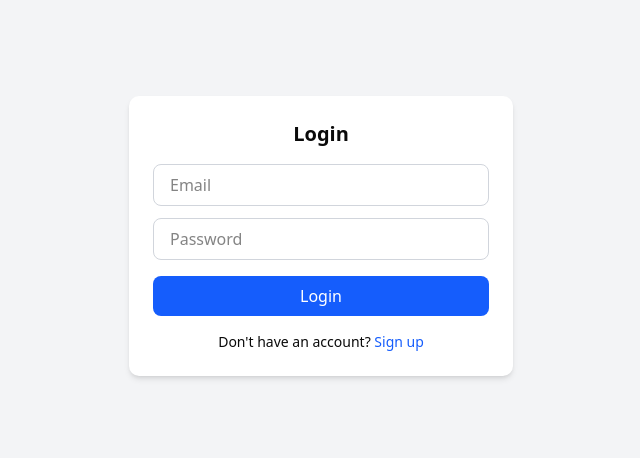
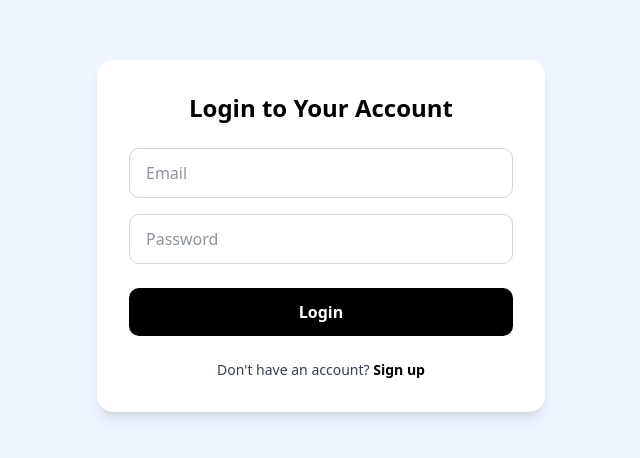
Before and after one commit to eklavya172004/MediSphere, a Next.js app in the folder frontend/: page /login in a window 1280 px wide. Shown: the part 164-622 px from the top of the page, without its empty margins (319-959 px from the left). Built offline with nearby package versions, Linux system fonts and the light colour scheme.

Commit message:
updates ui

```diff
--- a/frontend/app/login/page.tsx
+++ b/frontend/app/login/page.tsx
@@ -1,19 +1,23 @@
+'use client';
+
 export default function Login() {
   return (
-      <div className="min-h-screen flex items-center justify-center bg-gray-100 px-4">
+    <div className="bg-blue-50 text-gray-800 min-h-screen flex items-center justify-center px-4">
       <form
         action="/auth/login"
         method="post"
-          className="bg-white p-6 rounded-lg shadow-md w-full max-w-sm"
+        className="bg-white p-8 rounded-2xl shadow-lg w-full max-w-md"
       >
-          <h2 className="text-xl font-bold mb-4 text-center">Login</h2>
+        <h2 className="text-2xl font-bold mb-6 text-center text-black">
+          Login to Your Account
+        </h2>
 
         <input
           type="email"
           name="email"
           placeholder="Email"
           required
-            className="w-full mb-3 px-4 py-2 border border-gray-300 rounded-md"
+          className="w-full mb-4 px-4 py-3 border border-gray-300 rounded-lg focus:outline-none focus:ring-2 focus:ring-black"
         />
 
         <input
@@ -21,22 +25,19 @@ export default function Login() {
           name="password"
           placeholder="Password"
           required
-            className="w-full mb-4 px-4 py-2 border border-gray-300 rounded-md"
+          className="w-full mb-6 px-4 py-3 border border-gray-300 rounded-lg focus:outline-none focus:ring-2 focus:ring-black"
         />
 
         <button
           type="submit"
-            className="w-full bg-blue-600 text-white py-2 rounded-md hover:bg-blue-700"
+          className="w-full bg-black text-white py-3 rounded-lg font-semibold hover:bg-gray-900 transition"
         >
           Login
         </button>
 
-          <p className="mt-4 text-center text-sm">
-            Don't have an account?{" "}
-            <a
-              href="/signup"
-              className="text-blue-600 hover:underline"
-            >
+        <p className="mt-6 text-center text-sm text-gray-700">
+          Don't have an account?{' '}
+          <a href="/signup" className="text-black font-semibold hover:underline">
             Sign up
           </a>
         </p>
--- a/frontend/app/signup/page.tsx
+++ b/frontend/app/signup/page.tsx
@@ -99,7 +99,6 @@ export default function Signup() {
         )}
 
         {role === 'receptionist' && (
-          <>
           <input
             type="text"
             name="name"
@@ -107,7 +106,6 @@ export default function Signup() {
             required
             className="w-full mb-3 px-4 py-2 border border-gray-300 rounded-md"
           />
-          </>
         )}
 
         <input
@@ -165,9 +163,10 @@ export default function Signup() {
           </>
         )}
 
+        {/* Sign Up button (black color) */}
         <button
           type="submit"
-          className="w-full bg-green-600 text-white py-2 rounded-md hover:bg-green-700"
+          className="w-full bg-black text-white py-2 rounded-md hover:bg-gray-800"
         >
           Sign Up
         </button>
```
Lines whose indentation alone changed are shown as unchanged.
